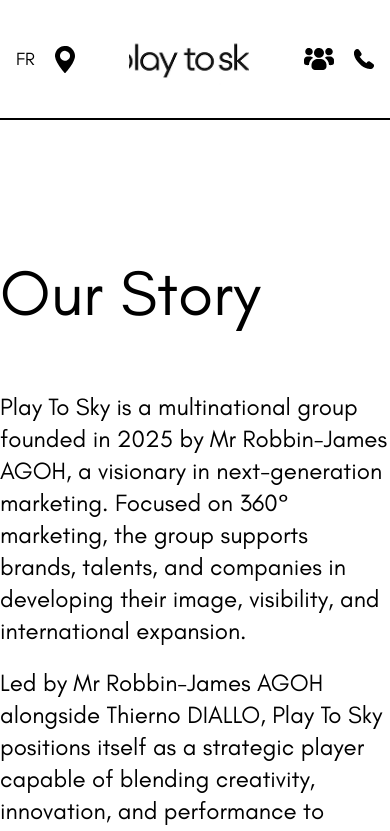
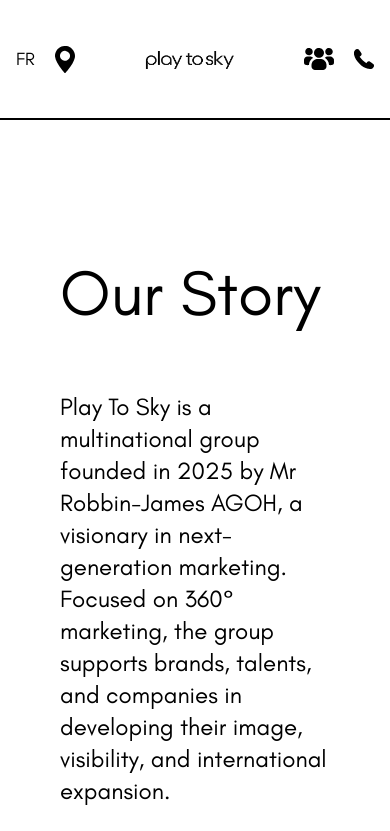
Before and after one commit to 4skygroup/play-to-sky, a React (Vite) app: page /our-group in a window 390 px wide. Shown: the top 831 px of the page. Built offline with nearby package versions, Linux system fonts and the light colour scheme.

Commit message:
Group page responsive integration

```diff
--- a/src/components/Header.tsx
+++ b/src/components/Header.tsx
@@ -5,7 +5,7 @@
     <header
       className={`relative flex lg:justify-items-start justify-between ${bgColor === "black" ? "text-white" : "text-black"} ${bgColor === "black" ? "bg-black" : "bg-white"} py-7.5 max-xs:px-4 xs:max-lg:px-10 px-24 border-b-2 border-b-solid ${bgColor === "black" ? "border-white" : "border-black"} w-full h-30 items-center`}
     >
-      <div className="flex items-center gap-x-5 xs:max-lg:gap-x-10 lg:gap-x-20 text-lg">
+      <div className="flex items-center max-xs:gap-x-5 xs:max-sm:gap-x-10 sm:max-lg:gap-x-10 lg:gap-x-20 text-lg">
         <Link to="">
           <span className="">FR</span>
         </Link>
@@ -31,7 +31,7 @@
         className="max-lg:static lg:absolute lg:left-1/2 lg:-translate-x-1/2"
       >
         <img
-          className="max-xs:w-30 static w-55 xs:min-w-55 h-15 object-cover"
+          className={`max-xs:w-30 static w-55 xs:min-w-55 h-15 ${bgColor === "black" ? "object-cover" : "max-xs:h-8"}`}
           src={
             bgColor === "black"
               ? "/images/Play To Sky Logo Black.png"
@@ -40,7 +40,7 @@
           alt=""
         />
       </Link>
-      <div className="flex justify-end lg:grow items-center gap-x-5 xs:max-lg:gap-x-10 lg:gap-x-20">
+      <div className="flex justify-end lg:grow items-center max-xs:gap-x-5 xs:max-sm:gap-x-10 sm:max-lg:gap-x-10 lg:gap-x-20">
         {/* <Link to="/">
           <span className="">Home</span>
         </Link> */}
--- a/src/pages/Group.tsx
+++ b/src/pages/Group.tsx
@@ -6,9 +6,9 @@
     <div>
       <Header bgColor="white" />
       <div className="flex justify-center items-center my-31.25">
-        <div className="flex flex-col gap-y-12.5">
+        <div className="max-lg:px-15 flex flex-col gap-y-12.5">
           <h1 className="text-[4rem]">Our Story</h1>
-          <p className="flex flex-col text-2xl max-w-200 break-normal gap-y-5">
+          <p className=" flex flex-col text-2xl max-w-200 break-normal gap-y-5">
             <span>
               Play To Sky is a multinational group founded in 2025 by Mr
               Robbin-James AGOH, a visionary in next-generation marketing.
```
